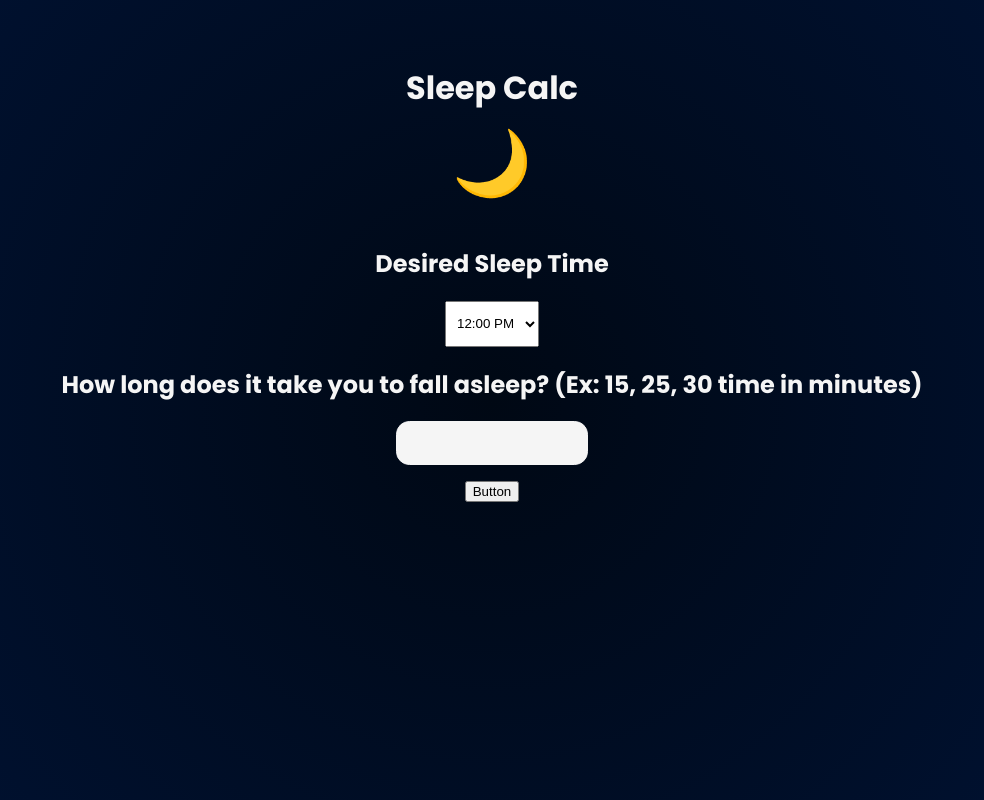
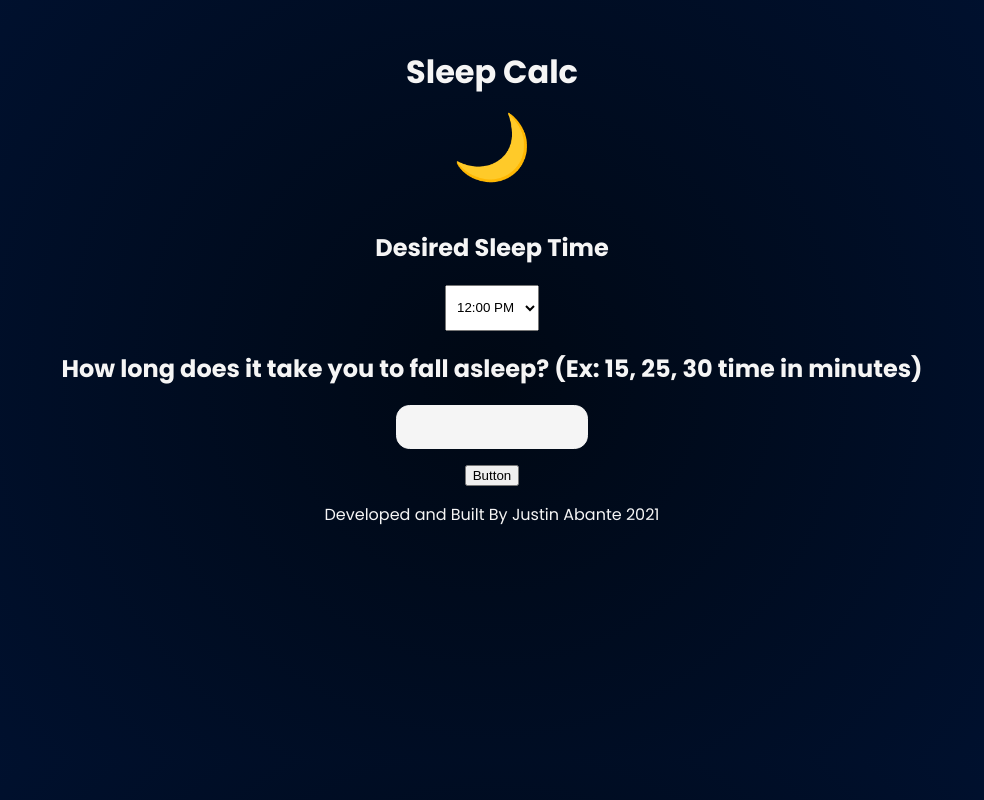
Before and after one commit to jstnthny/Sleep-Calc, a plain HTML site: page index.html in a window 1280 px wide. Shown: the whole page, without its empty margins (148-1132 px from the left). Drawn offline with Linux system fonts and the light colour scheme.

Commit message:
styling changes

```diff
--- a/css/styles.css
+++ b/css/styles.css
@@ -27,7 +27,7 @@ body {
     rgba(0, 8, 20, 1) 0%,
     rgba(0, 18, 51, 1) 100%
   );
-  height: 100vh;
+  height: 95vh;
 }
 
 .sleep-calc-container {
@@ -46,7 +46,7 @@ h1 {
   margin: 0 0 0.1em 0;
   color: whitesmoke;
   text-align: center;
-  padding-top: 2em;
+  padding-top: 1.5em;
 }
 
 .emoji-header-container {
@@ -120,6 +120,14 @@ h1 {
   padding: 1em 0.5em;
 }
 
+/* Footer */
+
+footer {
+  text-align: center;
+  color: whitesmoke;
+  padding: 1em 0;
+}
+
 /* Media Queries */
 
 @media screen and (max-width: 830px) {
@@ -154,5 +162,6 @@ h1 {
 
   #sleepCycles li {
     width: 100%;
+    margin: 1em auto;
   }
 }
--- a/index.html
+++ b/index.html
@@ -80,6 +80,9 @@
         <button onclick="calculateSleep()">Button</button>
       </div>
       <div id="sleepCycles"></div>
+      <footer>
+        <span>Developed and Built By Justin Abante 2021</span>
+      </footer>
     </div>
 
     <script src="./js/app.js"></script>
```
